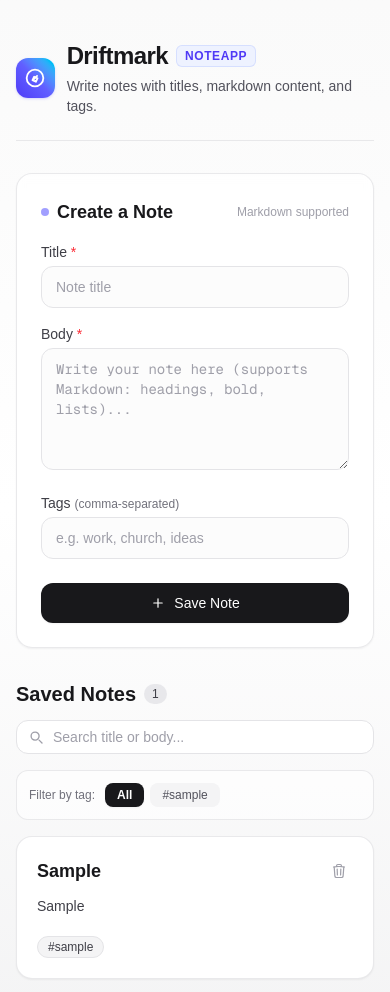
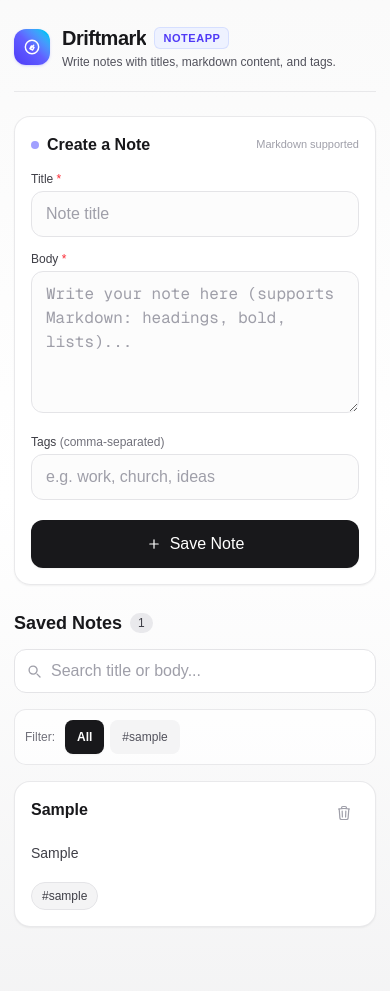
Before and after one commit to Phayvour1/driftmark-noteapp, a Next.js app: page / in a window 390 px wide. Both pictures are taken after typing "Sample", "Sample", "Sample" into the empty fields and a click on the button "Save Note". Shown: the top 992 px of the page. Built offline with nearby package versions, Linux system fonts and the light colour scheme.

Commit message:
feat: optimize responsive layout and touch targets for mobile screens

```diff
--- a/app/layout.tsx
+++ b/app/layout.tsx
@@ -1,4 +1,4 @@
-import type { Metadata } from "next";
+import type { Metadata, Viewport } from "next";
 import { Geist, Geist_Mono } from "next/font/google";
 import "./globals.css";
 
@@ -17,6 +17,16 @@ export const metadata: Metadata = {
   description: "A fast, distraction-free markdown note-taking app with instant tag organization.",
 };
 
+export const viewport: Viewport = {
+  width: "device-width",
+  initialScale: 1,
+  maximumScale: 5,
+  themeColor: [
+    { media: "(prefers-color-scheme: light)", color: "#fafafa" },
+    { media: "(prefers-color-scheme: dark)", color: "#09090b" },
+  ],
+};
+
 export default function RootLayout({ children }: LayoutProps<"/">) {
   return (
     <html
--- a/app/page.tsx
+++ b/app/page.tsx
@@ -77,12 +77,12 @@ export default function Home() {
   };
 
   return (
-    <div className="min-h-screen bg-linear-to-b from-zinc-50 via-white to-zinc-100 dark:from-zinc-950 dark:via-zinc-900 dark:to-zinc-950 text-zinc-900 dark:text-zinc-100 py-10 px-4 sm:px-6 lg:px-8 selection:bg-indigo-500 selection:text-white transition-colors duration-300">
-      <main className="max-w-2xl mx-auto space-y-8">
-        {/* Driftmark Brand Header */}
-        <header className="border-b border-zinc-200/80 dark:border-zinc-800/80 pb-6">
+    <div className="min-h-screen bg-linear-to-b from-zinc-50 via-white to-zinc-100 dark:from-zinc-950 dark:via-zinc-900 dark:to-zinc-950 text-zinc-900 dark:text-zinc-100 py-6 sm:py-10 pb-16 sm:pb-12 px-3.5 sm:px-6 lg:px-8 selection:bg-indigo-500 selection:text-white transition-colors duration-300">
+      <main className="max-w-2xl mx-auto space-y-6 sm:space-y-8">
+        {/* Driftmark Brand Header - Mobile Optimized */}
+        <header className="border-b border-zinc-200/80 dark:border-zinc-800/80 pb-5 sm:pb-6">
           <div className="flex items-center gap-3">
-            <div className="h-10 w-10 rounded-xl bg-gradient-to-tr from-indigo-600 via-indigo-500 to-cyan-400 p-0.5 shadow-sm shadow-indigo-500/20 flex items-center justify-center text-white font-bold transition-transform duration-300 hover:scale-105">
+            <div className="h-9 w-9 sm:h-10 sm:w-10 rounded-xl bg-gradient-to-tr from-indigo-600 via-indigo-500 to-cyan-400 p-0.5 shadow-sm shadow-indigo-500/20 flex items-center justify-center text-white font-bold transition-transform duration-300 hover:scale-105 shrink-0">
               <svg
                 xmlns="http://www.w3.org/2000/svg"
                 viewBox="0 0 24 24"
@@ -91,36 +91,36 @@ export default function Home() {
                 strokeWidth="2.2"
                 strokeLinecap="round"
                 strokeLinejoin="round"
-                className="w-5 h-5"
+                className="w-4 h-4 sm:w-5 sm:h-5"
               >
                 <path d="M12 2a10 10 0 1 0 10 10A10 10 0 0 0 12 2zm1 14.5l-4-2 2-4 4 2-2 4z" />
                 <path d="m14.5 9.5-5 5" />
               </svg>
             </div>
-            <div>
-              <div className="flex items-center gap-2">
-                <h1 className="text-2xl sm:text-3xl font-bold tracking-tight text-zinc-900 dark:text-white">
+            <div className="min-w-0">
+              <div className="flex items-center gap-2 flex-wrap">
+                <h1 className="text-xl sm:text-2xl md:text-3xl font-bold tracking-tight text-zinc-900 dark:text-white truncate">
                   Driftmark
                 </h1>
-                <span className="px-2 py-0.5 text-xs font-semibold uppercase tracking-wider rounded-md bg-indigo-50 dark:bg-indigo-950/60 text-indigo-600 dark:text-indigo-400 border border-indigo-200/60 dark:border-indigo-800/50">
+                <span className="px-2 py-0.5 text-[11px] sm:text-xs font-semibold uppercase tracking-wider rounded-md bg-indigo-50 dark:bg-indigo-950/60 text-indigo-600 dark:text-indigo-400 border border-indigo-200/60 dark:border-indigo-800/50">
                   Noteapp
                 </span>
               </div>
-              <p className="mt-1 text-sm text-zinc-600 dark:text-zinc-400">
+              <p className="mt-0.5 text-xs sm:text-sm text-zinc-600 dark:text-zinc-400 leading-snug">
                 Write notes with titles, markdown content, and tags.
               </p>
             </div>
           </div>
         </header>
 
-        {/* Note Creation Form */}
-        <section className="bg-white/80 dark:bg-zinc-900/80 backdrop-blur-xs p-6 rounded-2xl border border-zinc-200/80 dark:border-zinc-800/80 shadow-xs transition-all duration-200 hover:shadow-md hover:border-zinc-300 dark:hover:border-zinc-700">
-          <div className="flex items-center justify-between mb-4">
-            <h2 className="text-lg font-semibold text-zinc-900 dark:text-zinc-100 flex items-center gap-2">
+        {/* Note Creation Form - Mobile Optimized */}
+        <section className="bg-white/90 dark:bg-zinc-900/90 backdrop-blur-xs p-4 sm:p-6 rounded-2xl border border-zinc-200/80 dark:border-zinc-800/80 shadow-xs transition-all duration-200 hover:shadow-md hover:border-zinc-300 dark:hover:border-zinc-700">
+          <div className="flex items-center justify-between mb-3.5 sm:mb-4">
+            <h2 className="text-base sm:text-lg font-semibold text-zinc-900 dark:text-zinc-100 flex items-center gap-2">
               <span className="h-2 w-2 rounded-full bg-indigo-500 animate-pulse"></span>
               Create a Note
             </h2>
-            <span className="text-xs text-zinc-400 dark:text-zinc-500">
+            <span className="text-[11px] sm:text-xs text-zinc-400 dark:text-zinc-500">
               Markdown supported
             </span>
           </div>
@@ -128,9 +128,9 @@ export default function Home() {
           {error && (
             <div
               role="alert"
-              className="mb-5 p-3.5 rounded-xl bg-red-50 dark:bg-red-950/40 border border-red-200 dark:border-red-900/60 text-sm text-red-700 dark:text-red-300 flex items-center justify-between transition-all duration-200 animate-in fade-in slide-in-from-top-1"
+              className="mb-4 sm:mb-5 p-3 sm:p-3.5 rounded-xl bg-red-50 dark:bg-red-950/40 border border-red-200 dark:border-red-900/60 text-xs sm:text-sm text-red-700 dark:text-red-300 flex items-center justify-between transition-all duration-200 animate-in fade-in slide-in-from-top-1"
             >
-              <div className="flex items-center gap-2.5">
+              <div className="flex items-center gap-2 min-w-0">
                 <svg
                   xmlns="http://www.w3.org/2000/svg"
                   className="w-4 h-4 text-red-500 shrink-0"
@@ -145,12 +145,12 @@ export default function Home() {
                   <line x1="12" y1="8" x2="12" y2="12" />
                   <line x1="12" y1="16" x2="12.01" y2="16" />
                 </svg>
-                <span className="font-medium">{error}</span>
+                <span className="font-medium truncate">{error}</span>
               </div>
               <button
                 type="button"
                 onClick={() => setError(null)}
-                className="text-red-500 hover:text-red-700 dark:hover:text-red-200 text-xs font-semibold ml-2 transition-colors cursor-pointer"
+                className="text-red-500 hover:text-red-700 dark:hover:text-red-200 text-xs font-semibold ml-2 transition-colors cursor-pointer shrink-0 py-1 px-1.5"
                 aria-label="Dismiss error"
               >
                 Dismiss
@@ -158,11 +158,11 @@ export default function Home() {
             </div>
           )}
 
-          <form ref={formRef} onSubmit={handleSubmit} className="space-y-4">
+          <form ref={formRef} onSubmit={handleSubmit} className="space-y-3.5 sm:space-y-4">
             <div>
               <label
                 htmlFor="note-title"
-                className="block text-sm font-medium text-zinc-700 dark:text-zinc-300 mb-1"
+                className="block text-xs sm:text-sm font-medium text-zinc-700 dark:text-zinc-300 mb-1"
               >
                 Title <span className="text-red-500">*</span>
               </label>
@@ -171,14 +171,14 @@ export default function Home() {
                 name="title"
                 type="text"
                 placeholder="Note title"
-                className="w-full px-3.5 py-2.5 rounded-xl border border-zinc-200 dark:border-zinc-700 bg-zinc-50/50 dark:bg-zinc-800/50 text-zinc-900 dark:text-zinc-100 placeholder-zinc-400 dark:placeholder-zinc-500 focus:outline-hidden focus:bg-white dark:focus:bg-zinc-800 focus:ring-2 focus:ring-indigo-500/30 focus:border-indigo-500 text-sm transition-all duration-150"
+                className="w-full px-3.5 py-2.5 rounded-xl border border-zinc-200 dark:border-zinc-700 bg-zinc-50/50 dark:bg-zinc-800/50 text-zinc-900 dark:text-zinc-100 placeholder-zinc-400 dark:placeholder-zinc-500 focus:outline-hidden focus:bg-white dark:focus:bg-zinc-800 focus:ring-2 focus:ring-indigo-500/30 focus:border-indigo-500 text-base sm:text-sm transition-all duration-150 min-h-[44px]"
               />
             </div>
 
             <div>
               <label
                 htmlFor="note-body"
-                className="block text-sm font-medium text-zinc-700 dark:text-zinc-300 mb-1"
+                className="block text-xs sm:text-sm font-medium text-zinc-700 dark:text-zinc-300 mb-1"
               >
                 Body <span className="text-red-500">*</span>
               </label>
@@ -187,14 +187,14 @@ export default function Home() {
                 name="body"
                 rows={5}
                 placeholder="Write your note here (supports Markdown: headings, bold, lists)..."
-                className="w-full px-3.5 py-2.5 rounded-xl border border-zinc-200 dark:border-zinc-700 bg-zinc-50/50 dark:bg-zinc-800/50 text-zinc-900 dark:text-zinc-100 placeholder-zinc-400 dark:placeholder-zinc-500 focus:outline-hidden focus:bg-white dark:focus:bg-zinc-800 focus:ring-2 focus:ring-indigo-500/30 focus:border-indigo-500 text-sm resize-y font-mono transition-all duration-150"
+                className="w-full px-3.5 py-2.5 rounded-xl border border-zinc-200 dark:border-zinc-700 bg-zinc-50/50 dark:bg-zinc-800/50 text-zinc-900 dark:text-zinc-100 placeholder-zinc-400 dark:placeholder-zinc-500 focus:outline-hidden focus:bg-white dark:focus:bg-zinc-800 focus:ring-2 focus:ring-indigo-500/30 focus:border-indigo-500 text-base sm:text-sm resize-y font-mono transition-all duration-150 min-h-[120px]"
               />
             </div>
 
             <div>
               <label
                 htmlFor="note-tags"
-                className="block text-sm font-medium text-zinc-700 dark:text-zinc-300 mb-1"
+                className="block text-xs sm:text-sm font-medium text-zinc-700 dark:text-zinc-300 mb-1"
               >
                 Tags <span className="text-xs text-zinc-500">(comma-separated)</span>
               </label>
@@ -203,15 +203,15 @@ export default function Home() {
                 name="tags"
                 type="text"
                 placeholder="e.g. work, church, ideas"
-                className="w-full px-3.5 py-2.5 rounded-xl border border-zinc-200 dark:border-zinc-700 bg-zinc-50/50 dark:bg-zinc-800/50 text-zinc-900 dark:text-zinc-100 placeholder-zinc-400 dark:placeholder-zinc-500 focus:outline-hidden focus:bg-white dark:focus:bg-zinc-800 focus:ring-2 focus:ring-indigo-500/30 focus:border-indigo-500 text-sm transition-all duration-150"
+                className="w-full px-3.5 py-2.5 rounded-xl border border-zinc-200 dark:border-zinc-700 bg-zinc-50/50 dark:bg-zinc-800/50 text-zinc-900 dark:text-zinc-100 placeholder-zinc-400 dark:placeholder-zinc-500 focus:outline-hidden focus:bg-white dark:focus:bg-zinc-800 focus:ring-2 focus:ring-indigo-500/30 focus:border-indigo-500 text-base sm:text-sm transition-all duration-150 min-h-[44px]"
               />
             </div>
 
-            <div className="pt-2 flex justify-end">
+            <div className="pt-1.5 sm:pt-2 flex justify-end">
               <button
                 type="submit"
                 disabled={isPending}
-                className="w-full sm:w-auto px-6 py-2.5 rounded-xl bg-zinc-900 hover:bg-zinc-800 dark:bg-zinc-100 dark:hover:bg-zinc-200 text-white dark:text-zinc-900 font-medium text-sm transition-all duration-150 shadow-xs hover:shadow-md hover:-translate-y-0.5 active:translate-y-0 disabled:opacity-50 disabled:cursor-not-allowed cursor-pointer flex items-center justify-center gap-2"
+                className="w-full sm:w-auto px-6 py-3 sm:py-2.5 min-h-[44px] rounded-xl bg-zinc-900 hover:bg-zinc-800 dark:bg-zinc-100 dark:hover:bg-zinc-200 text-white dark:text-zinc-900 font-medium text-base sm:text-sm transition-all duration-150 shadow-xs hover:shadow-md hover:-translate-y-0.5 active:translate-y-0 active:scale-[0.99] disabled:opacity-50 disabled:cursor-not-allowed cursor-pointer flex items-center justify-center gap-2"
               >
                 {isPending ? (
                   <>
@@ -251,11 +251,11 @@ export default function Home() {
           </form>
         </section>
 
-        {/* Notes List */}
+        {/* Notes List - Mobile Optimized */}
         <section className="space-y-4">
           <div className="flex flex-col sm:flex-row sm:items-center justify-between gap-3">
             <div className="flex items-center gap-2">
-              <h2 className="text-xl font-semibold text-zinc-900 dark:text-zinc-100 flex items-center gap-2">
+              <h2 className="text-lg sm:text-xl font-semibold text-zinc-900 dark:text-zinc-100 flex items-center gap-2">
                 Saved Notes
                 <span className="text-xs px-2 py-0.5 rounded-full bg-zinc-200/80 dark:bg-zinc-800 text-zinc-700 dark:text-zinc-300 font-medium">
                   {selectedTag || searchQuery ? `${filteredNotes.length} of ${notes.length}` : notes.length}
@@ -268,7 +268,7 @@ export default function Home() {
               )}
             </div>
 
-            {/* Search Input Bar */}
+            {/* Search Input Bar - Touch Friendly on Phone */}
             {notes.length > 0 && (
               <div className="relative w-full sm:w-64">
                 <input
@@ -277,7 +277,7 @@ export default function Home() {
                   value={searchQuery}
                   onChange={(e) => setSearchQuery(e.target.value)}
                   placeholder="Search title or body..."
-                  className="w-full pl-9 pr-8 py-1.5 rounded-xl border border-zinc-200 dark:border-zinc-700 bg-white dark:bg-zinc-800/60 text-zinc-900 dark:text-zinc-100 placeholder-zinc-400 text-sm focus:outline-hidden focus:ring-2 focus:ring-indigo-500/30 focus:border-indigo-500 transition-all duration-150"
+                  className="w-full pl-9 pr-9 py-2 sm:py-1.5 min-h-[44px] sm:min-h-[38px] rounded-xl border border-zinc-200 dark:border-zinc-700 bg-white dark:bg-zinc-800/60 text-zinc-900 dark:text-zinc-100 placeholder-zinc-400 text-base sm:text-sm focus:outline-hidden focus:ring-2 focus:ring-indigo-500/30 focus:border-indigo-500 transition-all duration-150"
                 />
                 <svg
                   xmlns="http://www.w3.org/2000/svg"
@@ -297,7 +297,7 @@ export default function Home() {
                   <button
                     type="button"
                     onClick={() => setSearchQuery('')}
-                    className="absolute right-2.5 top-1/2 -translate-y-1/2 text-zinc-400 hover:text-zinc-600 dark:hover:text-zinc-200 text-xs cursor-pointer"
+                    className="absolute right-2.5 top-1/2 -translate-y-1/2 text-zinc-400 hover:text-zinc-600 dark:hover:text-zinc-200 p-1 text-sm cursor-pointer"
                     aria-label="Clear search"
                   >
                     ✕
@@ -307,17 +307,17 @@ export default function Home() {
             )}
           </div>
 
-          {/* Tags Filter Bar */}
+          {/* Tags Filter Bar - Responsive Wrappable Pills */}
           {allTags.length > 0 && (
-            <div className="flex flex-wrap items-center gap-1.5 p-3 rounded-xl bg-white/60 dark:bg-zinc-900/60 border border-zinc-200/80 dark:border-zinc-800/80">
-              <span className="text-xs font-medium text-zinc-500 dark:text-zinc-400 mr-1">
-                Filter by tag:
+            <div className="flex flex-wrap items-center gap-1.5 p-2.5 sm:p-3 rounded-xl bg-white/70 dark:bg-zinc-900/70 border border-zinc-200/80 dark:border-zinc-800/80">
+              <span className="text-xs font-medium text-zinc-500 dark:text-zinc-400 mr-1 shrink-0">
+                Filter:
               </span>
               <button
                 type="button"
                 id="tag-filter-all"
                 onClick={() => setSelectedTag(null)}
-                className={`px-3 py-1 rounded-lg text-xs font-medium transition-all duration-150 cursor-pointer ${
+                className={`px-3 py-1.5 sm:py-1 rounded-lg text-xs font-medium transition-all duration-150 cursor-pointer min-h-[34px] sm:min-h-0 flex items-center ${
                   selectedTag === null
                     ? 'bg-zinc-900 text-white dark:bg-zinc-100 dark:text-zinc-900 shadow-xs font-semibold'
                     : 'bg-zinc-100 text-zinc-600 hover:bg-zinc-200 dark:bg-zinc-800 dark:text-zinc-300 dark:hover:bg-zinc-700'
@@ -331,7 +331,7 @@ export default function Home() {
                   type="button"
                   id={`tag-filter-${tag}`}
                   onClick={() => setSelectedTag(tag === selectedTag ? null : tag)}
-                  className={`px-3 py-1 rounded-lg text-xs font-medium transition-all duration-150 cursor-pointer flex items-center gap-1.5 ${
+                  className={`px-3 py-1.5 sm:py-1 rounded-lg text-xs font-medium transition-all duration-150 cursor-pointer flex items-center gap-1.5 min-h-[34px] sm:min-h-0 ${
                     selectedTag === tag
                       ? 'bg-indigo-600 text-white shadow-xs shadow-indigo-500/30 font-semibold'
                       : 'bg-zinc-100 text-zinc-600 hover:bg-zinc-200 dark:bg-zinc-800 dark:text-zinc-300 dark:hover:bg-zinc-700'
@@ -347,7 +347,7 @@ export default function Home() {
           )}
 
           {notes.length === 0 ? (
-            <div className="text-center py-12 px-4 rounded-2xl border border-dashed border-zinc-300 dark:border-zinc-800 bg-white/40 dark:bg-zinc-900/40">
+            <div className="text-center py-10 sm:py-12 px-4 rounded-2xl border border-dashed border-zinc-300 dark:border-zinc-800 bg-white/40 dark:bg-zinc-900/40">
               <div className="mx-auto w-10 h-10 rounded-full bg-zinc-100 dark:bg-zinc-800 flex items-center justify-center text-zinc-400 mb-3">
                 <svg
                   xmlns="http://www.w3.org/2000/svg"
@@ -389,19 +389,19 @@ export default function Home() {
               <p className="text-zinc-700 dark:text-zinc-200 font-semibold text-base">
                 No notes match
               </p>
-              <p className="text-zinc-500 dark:text-zinc-400 text-sm">
+              <p className="text-zinc-500 dark:text-zinc-400 text-xs sm:text-sm">
                 {searchQuery && selectedTag
                   ? `No notes match "${searchQuery}" with tag #${selectedTag}.`
                   : searchQuery
                   ? `No notes match "${searchQuery}". Try searching for another term.`
                   : `No notes match tag #${selectedTag}.`}
               </p>
-              <div className="flex justify-center gap-2 pt-1">
+              <div className="flex flex-wrap justify-center gap-2 pt-1">
                 {searchQuery && (
                   <button
                     type="button"
                     onClick={() => setSearchQuery('')}
-                    className="px-3 py-1.5 rounded-lg bg-zinc-100 dark:bg-zinc-800 text-zinc-700 dark:text-zinc-300 hover:bg-zinc-200 dark:hover:bg-zinc-700 text-xs font-medium transition-colors cursor-pointer"
+                    className="px-3.5 py-2 rounded-lg bg-zinc-100 dark:bg-zinc-800 text-zinc-700 dark:text-zinc-300 hover:bg-zinc-200 dark:hover:bg-zinc-700 text-xs font-medium transition-colors cursor-pointer min-h-[36px]"
                   >
                     Clear search
                   </button>
@@ -410,7 +410,7 @@ export default function Home() {
                   <button
                     type="button"
                     onClick={() => setSelectedTag(null)}
-                    className="px-3 py-1.5 rounded-lg bg-zinc-100 dark:bg-zinc-800 text-zinc-700 dark:text-zinc-300 hover:bg-zinc-200 dark:hover:bg-zinc-700 text-xs font-medium transition-colors cursor-pointer"
+                    className="px-3.5 py-2 rounded-lg bg-zinc-100 dark:bg-zinc-800 text-zinc-700 dark:text-zinc-300 hover:bg-zinc-200 dark:hover:bg-zinc-700 text-xs font-medium transition-colors cursor-pointer min-h-[36px]"
                   >
                     Clear tag filter (show All)
                   </button>
@@ -418,21 +418,21 @@ export default function Home() {
               </div>
             </div>
           ) : (
-            <div className="space-y-3">
+            <div className="space-y-3 sm:space-y-3.5">
               {filteredNotes.map((note) => (
                 <article
                   key={note.id}
-                  className="p-5 rounded-2xl border border-zinc-200/80 dark:border-zinc-800/80 bg-white dark:bg-zinc-900 shadow-xs space-y-2.5 transition-all duration-200 hover:shadow-md hover:border-zinc-300 dark:hover:border-zinc-700 hover:-translate-y-0.5"
+                  className="p-4 sm:p-5 rounded-2xl border border-zinc-200/80 dark:border-zinc-800/80 bg-white dark:bg-zinc-900 shadow-xs space-y-2.5 transition-all duration-200 hover:shadow-md hover:border-zinc-300 dark:hover:border-zinc-700 hover:-translate-y-0.5 overflow-hidden"
                 >
                   <div className="flex items-start justify-between gap-3">
-                    <h3 className="text-lg font-semibold text-zinc-900 dark:text-white">
+                    <h3 className="text-base sm:text-lg font-semibold text-zinc-900 dark:text-white break-words">
                       {note.title}
                     </h3>
                     <button
                       type="button"
                       id={`delete-note-${note.id}`}
                       onClick={() => handleDelete(note.id)}
-                      className="text-zinc-400 hover:text-red-600 dark:hover:text-red-400 p-1.5 rounded-lg hover:bg-red-50 dark:hover:bg-red-950/40 transition-colors cursor-pointer shrink-0"
+                      className="text-zinc-400 hover:text-red-600 dark:hover:text-red-400 p-2 sm:p-1.5 -mr-1 -mt-1 sm:mr-0 sm:mt-0 rounded-lg hover:bg-red-50 dark:hover:bg-red-950/40 transition-colors cursor-pointer shrink-0 min-h-[38px] min-w-[38px] flex items-center justify-center"
                       aria-label={`Delete note: ${note.title}`}
                       title="Delete note"
                     >
@@ -453,21 +453,21 @@ export default function Home() {
                     </button>
                   </div>
 
-                  <div className="text-sm text-zinc-700 dark:text-zinc-300 leading-relaxed break-words">
+                  <div className="text-sm text-zinc-700 dark:text-zinc-300 leading-relaxed break-words overflow-x-auto">
                     <ReactMarkdown
                       components={{
                         h1: ({ children }) => (
-                          <h1 className="text-xl font-bold text-zinc-950 dark:text-white mt-3 mb-1.5 first:mt-0">
+                          <h1 className="text-lg sm:text-xl font-bold text-zinc-950 dark:text-white mt-3 mb-1.5 first:mt-0">
                             {children}
                           </h1>
                         ),
                         h2: ({ children }) => (
-                          <h2 className="text-lg font-bold text-zinc-900 dark:text-zinc-100 mt-2.5 mb-1 first:mt-0">
+                          <h2 className="text-base sm:text-lg font-bold text-zinc-900 dark:text-zinc-100 mt-2.5 mb-1 first:mt-0">
                             {children}
                           </h2>
                         ),
                         h3: ({ children }) => (
-                          <h3 className="text-base font-semibold text-zinc-900 dark:text-zinc-100 mt-2 mb-1 first:mt-0">
+                          <h3 className="text-sm sm:text-base font-semibold text-zinc-900 dark:text-zinc-100 mt-2 mb-1 first:mt-0">
                             {children}
                           </h3>
                         ),
@@ -527,7 +527,7 @@ export default function Home() {
                           key={tag}
                           type="button"
                           onClick={() => setSelectedTag(tag === selectedTag ? null : tag)}
-                          className={`inline-flex items-center px-2.5 py-0.5 rounded-full text-xs font-medium transition-colors cursor-pointer ${
+                          className={`inline-flex items-center px-2.5 py-1 rounded-full text-xs font-medium transition-colors cursor-pointer min-h-[28px] ${
                             selectedTag === tag
                               ? 'bg-indigo-600 text-white border border-indigo-600 shadow-xs'
                               : 'bg-zinc-100 dark:bg-zinc-800/90 text-zinc-700 dark:text-zinc-300 border border-zinc-200 dark:border-zinc-700/80 hover:border-indigo-400 dark:hover:border-indigo-500'
```
